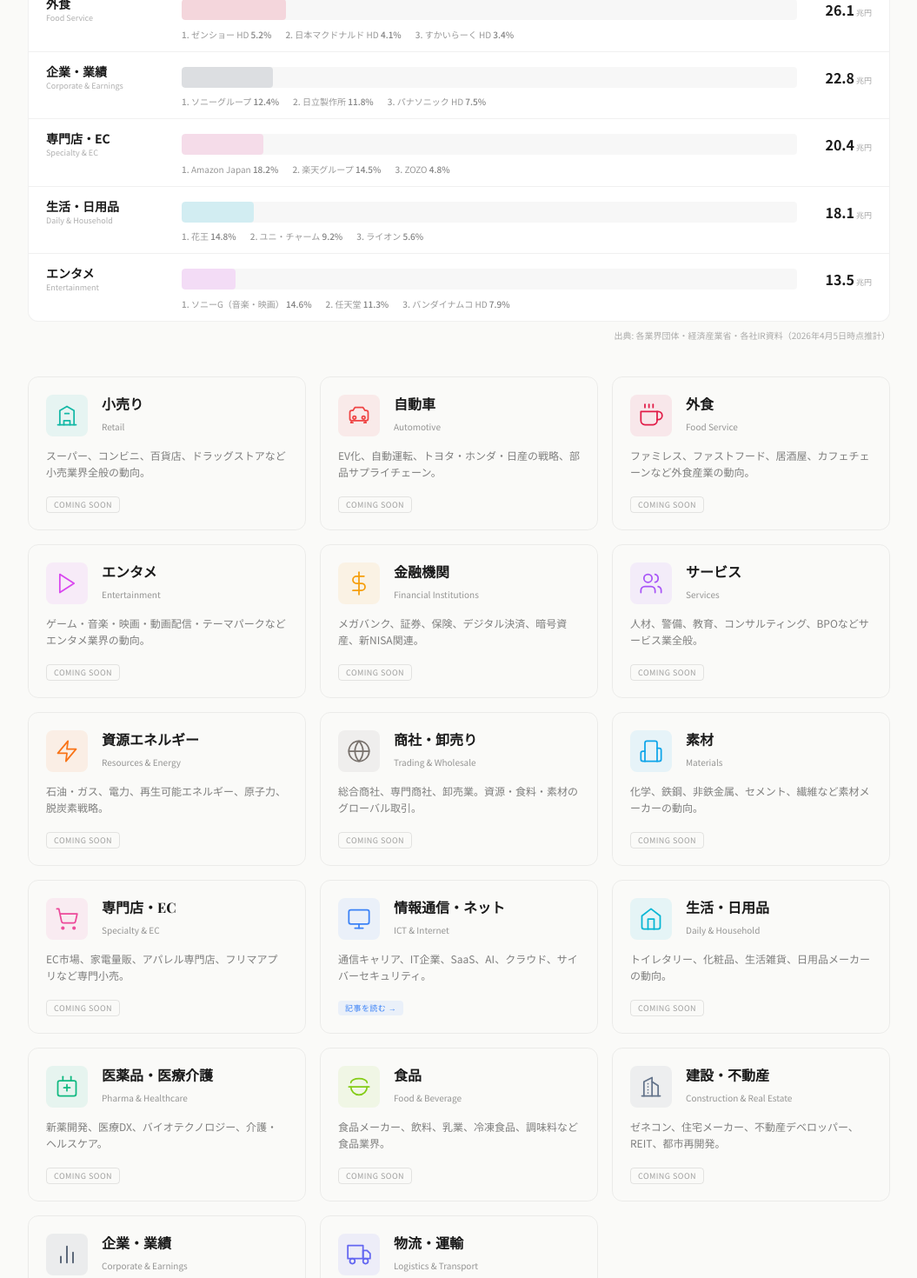
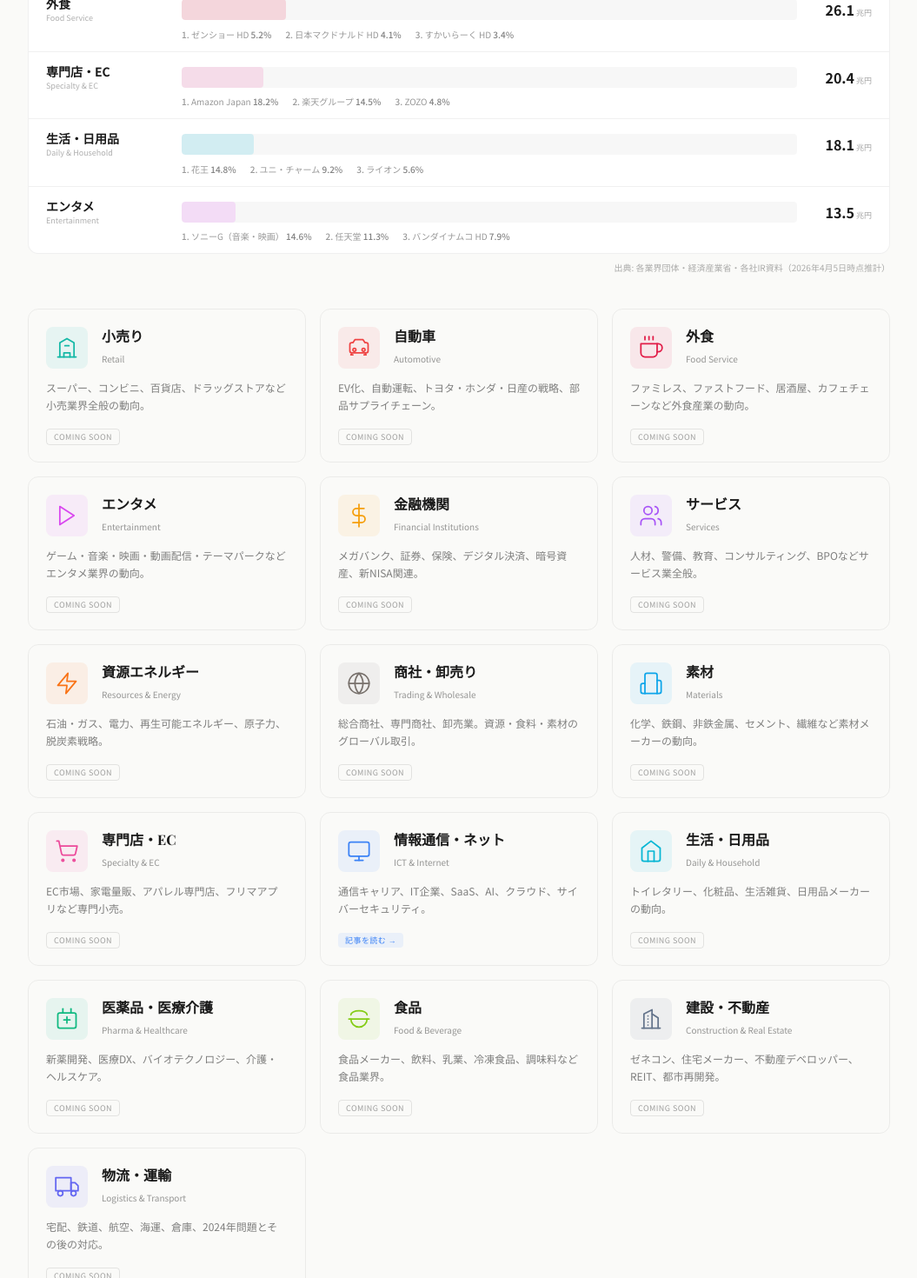
Before and after one commit to NaokiHashizume/TheBrief, a Next.js app: page /industry in a window 1280 px wide. Shown: the part 1320-2790 px from the top of the page at 87% size, without its empty margins (112-1167 px from the left). Built offline with nearby package versions, Linux system fonts and the light colour scheme.

Commit message:
fix: remove 企業・業績 category from industry page and chart
https://claude.ai/code/session_01QXDKr4YpRpK7DwSxZrt3C2

```diff
--- a/src/app/industry/page.tsx
+++ b/src/app/industry/page.tsx
@@ -207,18 +207,6 @@ const industries = [
     color: "#64748b",
   },
   {
-    slug: "corporate",
-    title: "企業・業績",
-    titleEn: "Corporate & Earnings",
-    description: "主要企業の決算、M&A、経営戦略、ガバナンス、ESG。",
-    icon: (
-      <svg xmlns="http://www.w3.org/2000/svg" width="28" height="28" viewBox="0 0 24 24" fill="none" stroke="currentColor" strokeWidth="1.5" strokeLinecap="round" strokeLinejoin="round">
-        <line x1="18" y1="20" x2="18" y2="10" /><line x1="12" y1="20" x2="12" y2="4" /><line x1="6" y1="20" x2="6" y2="14" />
-      </svg>
-    ),
-    color: "#475569",
-  },
-  {
     slug: "logistics",
     title: "物流・運輸",
     titleEn: "Logistics & Transport",
--- a/src/components/IndustryBubbleChart.tsx
+++ b/src/components/IndustryBubbleChart.tsx
@@ -174,18 +174,6 @@ const industries: IndustryData[] = [
     ],
   },
   {
-    slug: "corporate",
-    label: "Corporate & Earnings",
-    labelJa: "企業・業績",
-    marketSize: 22.8,
-    color: "#475569",
-    topCompanies: [
-      { name: "ソニーグループ", share: 12.4 },
-      { name: "日立製作所", share: 11.8 },
-      { name: "パナソニック HD", share: 7.5 },
-    ],
-  },
-  {
     slug: "specialty",
     label: "Specialty & EC",
     labelJa: "専門店・EC",
```
